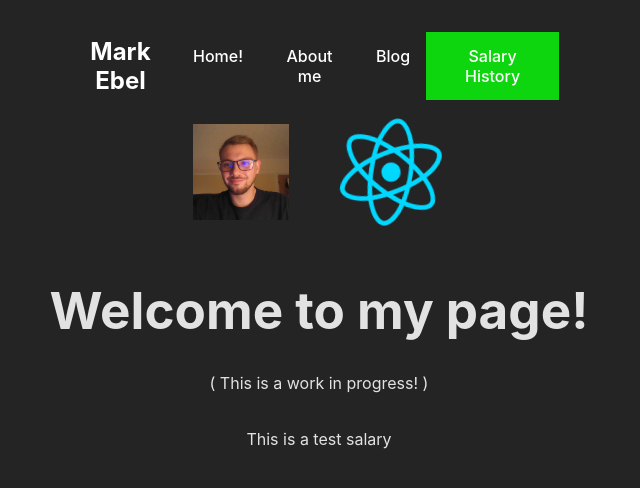
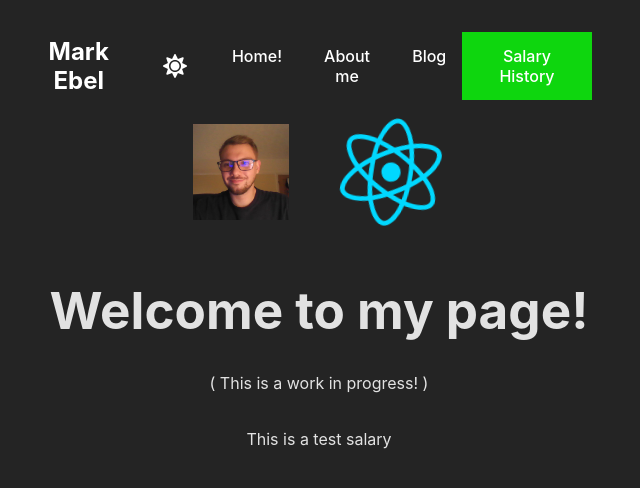
Before and after one commit to MarkEbel/Portfolio, a React (Vite) app in the folder myOwnWebsite/: page /resume/Salary in a window 1280 px wide. Shown: the top 488 px of the page, without its empty margins (321-961 px from the left). Built offline with nearby package versions, Linux system fonts and the light colour scheme.

Commit message:
looks good!

```diff
--- a/myOwnWebsite/package.json
+++ b/myOwnWebsite/package.json
@@ -15,6 +15,7 @@
   "dependencies": {
     "react": "^18.3.1",
     "react-dom": "^18.3.1",
+    "react-icons": "^5.2.1",
     "react-router-dom": "^6.25.1"
   },
   "devDependencies": {
--- /dev/null
+++ b/myOwnWebsite/src/ThemeContext.jsx
@@ -0,0 +1,19 @@
+import React, { createContext, useState, useContext } from 'react';
+
+const ThemeContext = createContext();
+
+export const ThemeProvider = ({ children }) => {
+  const [theme, setTheme] = useState('dark');
+
+  const toggleTheme = () => {
+    setTheme((prevTheme) => (prevTheme === 'dark' ? 'light' : 'dark'));
+  };
+
+  return (
+    <ThemeContext.Provider value={{ theme, toggleTheme }}>
+      {children}
+    </ThemeContext.Provider>
+  );
+};
+
+export const useTheme = () => useContext(ThemeContext);
--- a/myOwnWebsite/src/routes/Navbar.tsx
+++ b/myOwnWebsite/src/components/Navbar.tsx
@@ -1,10 +1,12 @@
 import { NavLink } from 'react-router-dom';
 import '/src/css/Navbar.css';
+import ThemeToggle from './ThemeToggle';
 
 const Navbar = () => {
   return (
     <nav className="navbar">
       <div className="navbar-name">Mark Ebel</div>
+      <ThemeToggle />
       <ul>
         <li><NavLink to="./" end>Home!</NavLink></li>
         <li><NavLink to="AboutMe">About me</NavLink></li>
--- /dev/null
+++ b/myOwnWebsite/src/components/ThemeToggle.css
@@ -0,0 +1,9 @@
+.theme-toggle {
+    background: none;
+    border: none;
+    color: var(--navbar-text-color);
+    cursor: pointer;
+    font-size: 1.5em;
+    display: flex;
+    align-items: center;
+  }
--- /dev/null
+++ b/myOwnWebsite/src/components/ThemeToggle.jsx
@@ -0,0 +1,16 @@
+import React from 'react';
+import { FaSun, FaMoon } from 'react-icons/fa';
+import { useTheme } from '../ThemeContext';
+import './ThemeToggle.css';
+
+const ThemeToggle = () => {
+  const { theme, toggleTheme } = useTheme();
+
+  return (
+    <button onClick={toggleTheme} className="theme-toggle">
+      {theme === 'dark' ? <FaSun /> : <FaMoon />}
+    </button>
+  );
+};
+
+export default ThemeToggle;
--- a/myOwnWebsite/src/css/index.css
+++ b/myOwnWebsite/src/css/index.css
@@ -1,15 +1,43 @@
+/* src/css/index.css */
 :root {
+  --background-color: #242424;
+  --text-color: rgba(255, 255, 255, 0.87);
+  --navbar-bg-color: #28b870;
+  --navbar-text-color: white;
+  --navbar-hover-bg-color: #ddd;
+  --navbar-hover-text-color: black;
+}
+
+.light-mode {
+  --background-color: #ffffff;
+  --text-color: #213547;
+  --navbar-bg-color: white;
+  --navbar-text-color: black;
+  --navbar-hover-bg-color: #535bf2;
+  --navbar-hover-text-color: white;
+}
+
+.dark-mode {
+
+  --background-color: #242424;
+  --text-color: rgba(255, 255, 255, 0.87);
+  --navbar-bg-color: #242424;
+  --navbar-text-color: white;
+  --navbar-hover-bg-color: #ddd;
+  --navbar-hover-text-color: black;
+}
+
+body {
+  margin: 0;
   font-family: Inter, system-ui, Avenir, Helvetica, Arial, sans-serif;
   font-weight: 400;
-
-  color-scheme: light dark;
-  color: rgba(255, 255, 255, 0.87);
-  background-color: #242424;
-
+  background-color: var(--background-color);
+  color: var(--text-color);
   font-synthesis: none;
   text-rendering: optimizeLegibility;
   -webkit-font-smoothing: antialiased;
   -moz-osx-font-smoothing: grayscale;
+  place-items: center;
 }
 
 a {
@@ -19,11 +47,6 @@ a {
 }
 a:hover {
   color: #535bf2;
-}
-
-body {
-  margin: 0;
-  place-items: center;
 }
 
 h1 {
@@ -49,16 +72,3 @@ button:focus,
 button:focus-visible {
   outline: 4px auto -webkit-focus-ring-color;
 }
-
-@media (prefers-color-scheme: dark) {
-  :root {
-    color: #213547;
-    background-color: #ffffff;
-  }
-  a:hover {
-    color: #747bff;
-  }
-  button {
-    background-color: #f9f9f9;
-  }
-}
--- a/myOwnWebsite/src/main.tsx
+++ b/myOwnWebsite/src/main.tsx
@@ -10,6 +10,7 @@ import ErrorPage from "./routes/error-page";
 import AboutMe from './routes/AboutMe';
 import Blog from './routes/Blog';
 import SalaryHistory from './routes/SalaryHistory';
+import { ThemeProvider } from './ThemeContext';
 
 const router = createBrowserRouter(
   [{
@@ -36,6 +37,8 @@ const router = createBrowserRouter(
 
 ReactDOM.createRoot(document.getElementById('root')!).render(
   <React.StrictMode>
-  <RouterProvider router={router} />
+  <ThemeProvider>
+    <RouterProvider router={router} />
+  </ThemeProvider>
   </React.StrictMode>,
 )
--- a/myOwnWebsite/src/routes/root.tsx
+++ b/myOwnWebsite/src/routes/root.tsx
@@ -1,13 +1,21 @@
 import reactLogo from '/src/assets/react.svg'
 import myFace from '/Face.jpg'
 import '/src/css/App.css'
-import Navbar from './Navbar';
+import Navbar from '../components/Navbar';
 import { Outlet } from 'react-router-dom';
+import React, { useEffect } from 'react';
+import { useTheme } from '../ThemeContext';
 
 
-export default function Root() {
-    return (
-        <>
+const Root = () => {
+  const { theme } = useTheme();
+
+  useEffect(() => {
+    document.body.className = theme === 'dark' ? 'dark-mode' : 'light-mode';
+  }, [theme]);
+
+  return (
+    <>
         <Navbar />
 
         <div>
@@ -25,5 +33,7 @@ export default function Root() {
         <Outlet />
       </div>
       </>
-    );
-  }
+  );
+};
+
+export default Root;
```
Also changed, not shown: 1 other file (tests, documents, lock files or other folders).
